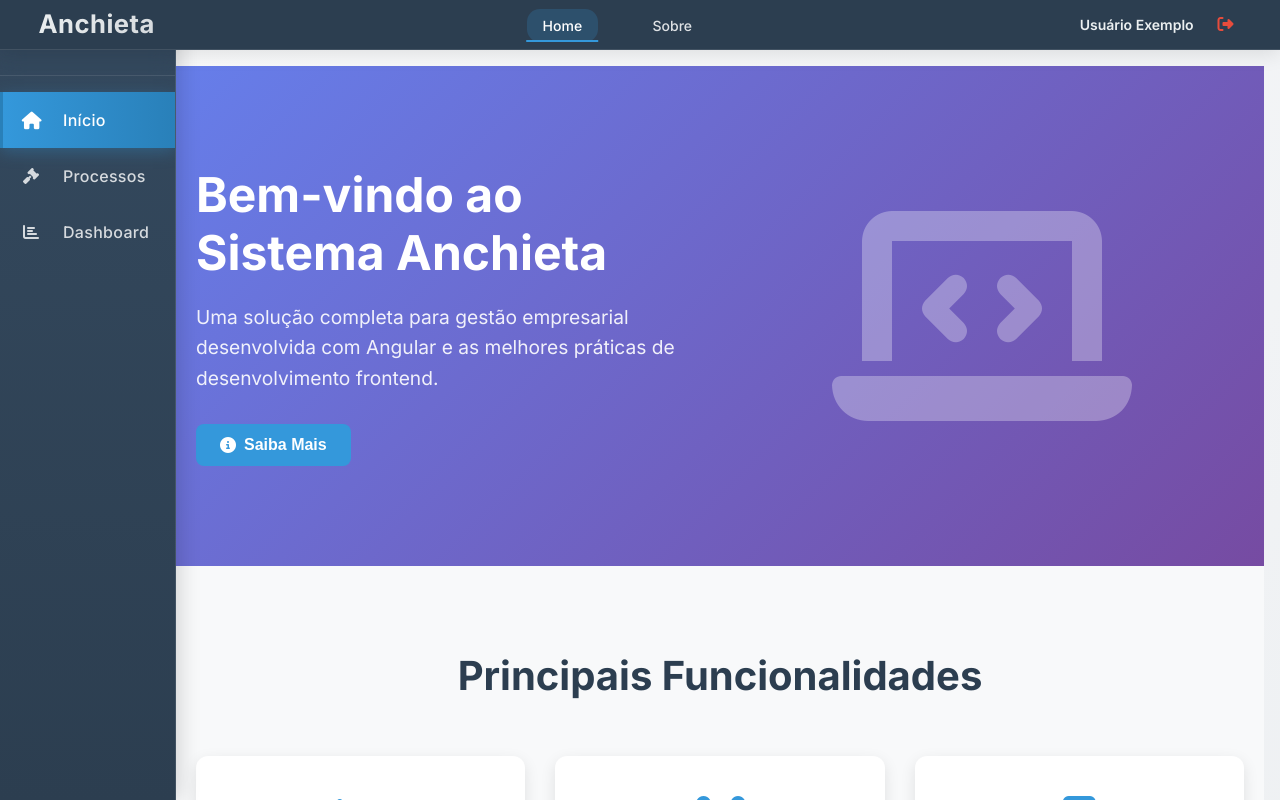
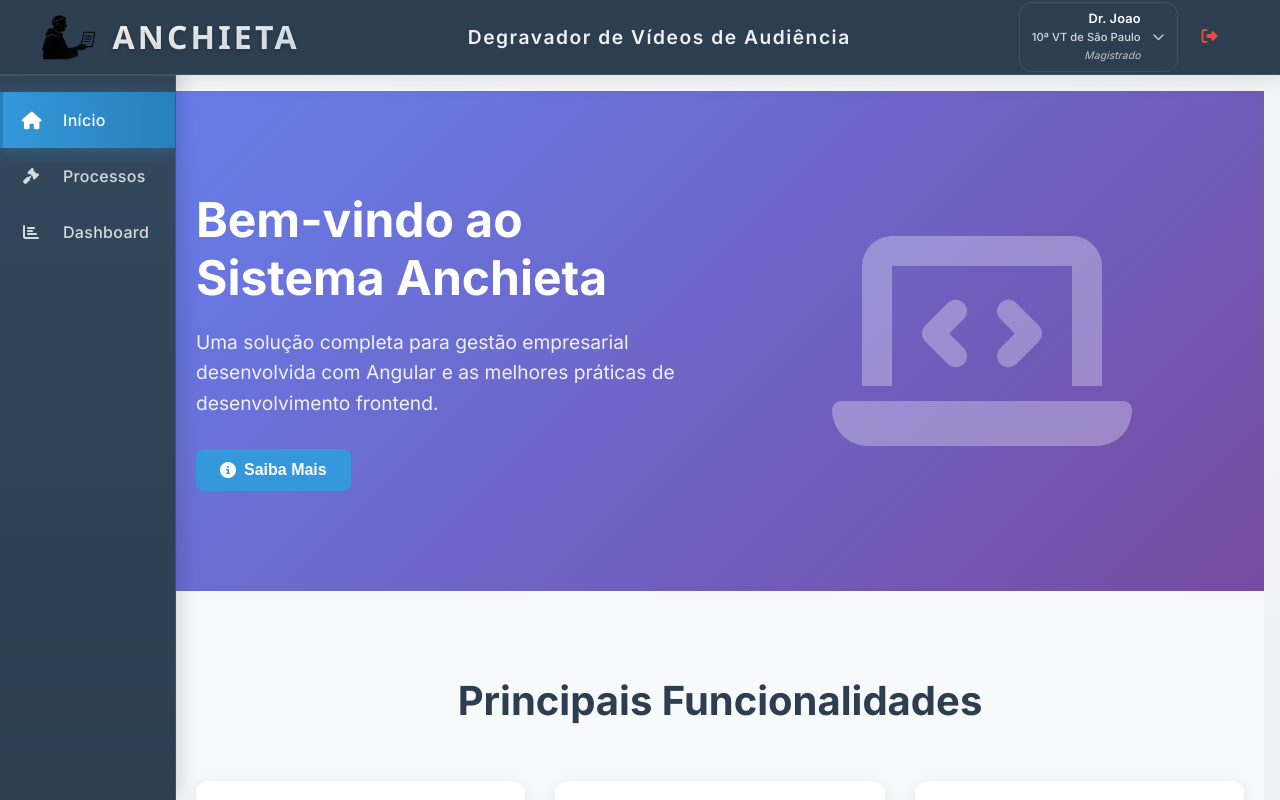
Before and after one commit to themanwithnoname/anchieta-fe, an Angular app: page /home in a window 1280 px wide. Both pictures are taken after a click on the button "Login". Shown: the top 800 px of the page. Built offline with nearby package versions, Linux system fonts and the light colour scheme.

Commit message:
funcional ok

```diff
--- a/src/app/components/header/header.component.html
+++ b/src/app/components/header/header.component.html
@@ -1,19 +1,40 @@
 <header class="header">
   <div class="header-container">
     <div class="logo-section">
+      <img src="assets/anchieta_logo.png" alt="Logo Anchieta" class="logo-image">
       <h1 class="logo">Anchieta</h1>
     </div>
 
     <nav class="nav-menu">
-      <ul class="nav-links">
-        <li><a routerLink="/home" routerLinkActive="active">Home</a></li>
-        <li><a routerLink="/about" routerLinkActive="active">Sobre</a></li>
-      </ul>
+      <h2 class="nav-subtitle">Degravador de Vídeos de Audiência</h2>
     </nav>
 
     <div class="user-menu">
       <div class="user-info" *ngIf="authService.isLoggedIn(); else loginButton">
-        <span class="username">{{ authService.getCurrentUser()?.name }}</span>
+        <div class="user-details">
+          <div class="user-dropdown" (click)="toggleDropdown()">
+            <div class="user-main-info">
+              <span class="username">{{ authService.getCurrentUser()?.name }}</span>
+              <span class="vt-atual">{{ vtAtual() }}</span>
+              <span class="cargo">Magistrado</span>
+            </div>
+            <i class="fas fa-chevron-down dropdown-arrow" [class.rotated]="dropdownAberto()"></i>
+          </div>
+
+          @if (dropdownAberto()) {
+            <div class="dropdown-menu">
+              <div class="dropdown-item" (click)="selecionarVT('10ª VT de São Paulo')" [class.active]="vtAtual() === '10ª VT de São Paulo'">
+                <i class="fas fa-building"></i>
+                10ª VT de São Paulo
+              </div>
+              <div class="dropdown-item" (click)="selecionarVT('1º VT de Osasco')" [class.active]="vtAtual() === '1º VT de Osasco'">
+                <i class="fas fa-building"></i>
+                1º VT de Osasco
+              </div>
+            </div>
+          }
+        </div>
+
         <button class="logout-btn" (click)="logout()">
           <i class="fas fa-sign-out-alt"></i>
         </button>
--- a/src/app/components/header/header.component.scss
+++ b/src/app/components/header/header.component.scss
@@ -23,88 +23,171 @@
   .logo-section {
     display: flex;
     align-items: center;
+    gap: 0.75rem;
+
+    .logo-image {
+      height: clamp(32px, 4vw, 48px);
+      width: auto;
+      object-fit: contain;
+      filter: brightness(1.1) contrast(1.05);
+      transition: var(--transition);
+
+      &:hover {
+        filter: brightness(1.2) contrast(1.1);
+        transform: scale(1.02);
+      }
+    }
 
     .logo {
       margin: 0;
-      font-size: clamp(1.25rem, 2vw, 1.75rem);
-      font-weight: 800;
+      font-size: clamp(1.6rem, 2.5vw, 2.2rem);
+      font-weight: 700;
+      font-family: 'Segoe UI', system-ui, -apple-system, BlinkMacSystemFont, sans-serif;
       color: #ecf0f1;
-      letter-spacing: 0.5px;
-      background: linear-gradient(135deg, #ecf0f1, rgba(255, 255, 255, 0.8));
+      letter-spacing: 0.1em;
+      background: linear-gradient(135deg, #ffffff, #f8f9fa, #e3f2fd);
       -webkit-background-clip: text;
       -webkit-text-fill-color: transparent;
       background-clip: text;
+      text-shadow: 0 2px 4px rgba(0, 0, 0, 0.15);
+      text-transform: uppercase;
     }
   }
 
   .nav-menu {
     justify-self: center;
 
-    .nav-links {
-      display: flex;
-      list-style: none;
+    .nav-subtitle {
       margin: 0;
-      padding: 0;
-      gap: clamp(1.5rem, 3vw, 3rem);
-
-      li {
-        a {
-          color: rgba(255, 255, 255, 0.85);
-          text-decoration: none;
-          padding: 0.5rem 1rem;
-          border-radius: var(--border-radius);
-          transition: var(--transition);
-          font-weight: 500;
-          font-size: clamp(0.875rem, 1vw, 1rem);
-          position: relative;
-
-          &::before {
-            content: '';
-            position: absolute;
-            bottom: 0;
-            left: 50%;
-            width: 0;
-            height: 2px;
-            background: var(--primary);
-            transition: var(--transition);
-            transform: translateX(-50%);
-          }
-
-          &:hover {
-            background: rgba(255, 255, 255, 0.1);
-            color: white;
-            transform: translateY(-2px);
-
-            &::before {
-              width: 80%;
-            }
-          }
-
-          &.active {
-            background: rgba(52, 152, 219, 0.2);
-            color: white;
-
-            &::before {
-              width: 100%;
-            }
-          }
-        }
-      }
+      font-size: clamp(0.95rem, 1.6vw, 1.2rem);
+      font-weight: 600;
+      color: rgba(255, 255, 255, 0.95);
+      text-align: center;
+      letter-spacing: 0.08em;
+      opacity: 0.98;
+      text-transform: none;
+      font-style: normal;
     }
   }
 
   .user-menu {
     justify-self: end;
+    position: relative;
+    margin-right: 1rem;
 
     .user-info {
       display: flex;
       align-items: center;
       gap: 1rem;
 
-      .username {
-        font-weight: 600;
-        color: #ecf0f1;
-        font-size: clamp(0.875rem, 1vw, 1rem);
+      .user-details {
+        position: relative;
+
+        .user-dropdown {
+          display: flex;
+          align-items: center;
+          gap: 0.75rem;
+          cursor: pointer;
+          padding: 0.5rem 0.75rem;
+          border-radius: var(--border-radius);
+          transition: var(--transition);
+          background: transparent;
+          border: 1px solid rgba(255, 255, 255, 0.1);
+
+          &:hover {
+            background: rgba(255, 255, 255, 0.1);
+            border-color: rgba(255, 255, 255, 0.2);
+          }
+
+          .user-main-info {
+            display: flex;
+            flex-direction: column;
+            align-items: flex-end;
+            gap: 0.1rem;
+
+            .username {
+              font-weight: 600;
+              color: #ffffff;
+              font-size: clamp(0.8rem, 0.95vw, 0.95rem);
+              line-height: 1.3;
+              letter-spacing: 0.01em;
+            }
+
+            .vt-atual {
+              font-size: clamp(0.7rem, 0.85vw, 0.8rem);
+              color: rgba(255, 255, 255, 0.8);
+              font-weight: 500;
+              letter-spacing: 0.005em;
+            }
+
+            .cargo {
+              font-size: clamp(0.65rem, 0.8vw, 0.75rem);
+              color: rgba(255, 255, 255, 0.7);
+              font-weight: 400;
+              font-style: italic;
+              letter-spacing: 0.01em;
+            }
+          }
+
+          .dropdown-arrow {
+            font-size: 0.75rem;
+            color: rgba(255, 255, 255, 0.7);
+            transition: transform 0.2s ease;
+
+            &.rotated {
+              transform: rotate(180deg);
+            }
+          }
+        }
+
+        .dropdown-menu {
+          position: absolute;
+          top: calc(100% + 0.5rem);
+          right: 0;
+          background: linear-gradient(135deg, var(--dark) 0%, #2c3e50 100%);
+          border: 1px solid rgba(255, 255, 255, 0.1);
+          border-radius: var(--border-radius);
+          box-shadow: 0 4px 20px rgba(0, 0, 0, 0.3);
+          min-width: 220px;
+          z-index: 1000;
+          overflow: hidden;
+
+          .dropdown-item {
+            display: flex;
+            align-items: center;
+            gap: 0.75rem;
+            padding: 0.75rem 1rem;
+            color: rgba(255, 255, 255, 0.85);
+            cursor: pointer;
+            transition: var(--transition);
+            border-bottom: 1px solid rgba(255, 255, 255, 0.05);
+
+            &:last-child {
+              border-bottom: none;
+            }
+
+            &:hover {
+              background: rgba(52, 152, 219, 0.1);
+              color: white;
+            }
+
+            &.active {
+              background: rgba(52, 152, 219, 0.2);
+              color: var(--primary);
+
+              i {
+                color: var(--primary);
+              }
+            }
+
+            i {
+              font-size: 0.875rem;
+              color: rgba(255, 255, 255, 0.6);
+              width: 1rem;
+              text-align: center;
+            }
+          }
+        }
       }
 
       .logout-btn {
@@ -154,9 +237,6 @@
       padding: 0 4rem;
     }
 
-    .nav-menu .nav-links {
-      gap: 4rem;
-    }
   }
 }
 
--- a/src/app/components/header/header.component.ts
+++ b/src/app/components/header/header.component.ts
@@ -1,4 +1,4 @@
-import { Component } from '@angular/core';
+import { Component, signal } from '@angular/core';
 import { CommonModule } from '@angular/common';
 import { RouterModule } from '@angular/router';
 import { AuthService } from '../../services/auth.service';
@@ -11,13 +11,25 @@ import { AuthService } from '../../services/auth.service';
   styleUrl: './header.component.scss'
 })
 export class HeaderComponent {
+  dropdownAberto = signal<boolean>(false);
+  vtAtual = signal<string>('10ª VT de São Paulo');
+
   constructor(public authService: AuthService) {}
 
   login() {
-    this.authService.login('usuario&#64;exemplo.com', 'senha123');
+    this.authService.login('usuario@exemplo.com', 'senha123');
   }
 
   logout() {
     this.authService.logout();
   }
+
+  toggleDropdown() {
+    this.dropdownAberto.set(!this.dropdownAberto());
+  }
+
+  selecionarVT(vt: string) {
+    this.vtAtual.set(vt);
+    this.dropdownAberto.set(false);
+  }
 }
--- a/src/app/pages/detalhe-processo/detalhe-processo.component.html
+++ b/src/app/pages/detalhe-processo/detalhe-processo.component.html
@@ -14,9 +14,12 @@
         <i class="fas fa-file-alt"></i>
         Ver Resumo
       </button>
-      <button class="btn-action btn-minuta" (click)="gerarMinutaPje()" title="Gerar minuta para PJe">
-        <i class="fas fa-file-export"></i>
-        Gerar minuta PJe
+      <button class="btn-action btn-minuta"
+              (click)="gerarMinutaPje()"
+              [disabled]="minutaEnviada()"
+              [title]="minutaEnviada() ? 'Minuta já foi enviada' : 'Gerar minuta para PJe'">
+        <i class="fas" [class.fa-file-export]="!minutaEnviada()" [class.fa-lock]="minutaEnviada()"></i>
+        {{ minutaEnviada() ? 'Minuta enviada' : 'Gerar minuta PJe' }}
       </button>
     </div>
   </div>
--- a/src/app/pages/detalhe-processo/detalhe-processo.component.scss
+++ b/src/app/pages/detalhe-processo/detalhe-processo.component.scss
@@ -122,6 +122,19 @@
 
           &:hover {
             background: linear-gradient(135deg, #229954 0%, #1e8449 100%);
+          }
+
+          &:disabled {
+            background: linear-gradient(135deg, #95a5a6 0%, #7f8c8d 100%) !important;
+            color: #ecf0f1 !important;
+            cursor: not-allowed !important;
+            opacity: 0.8 !important;
+
+            &:hover {
+              background: linear-gradient(135deg, #95a5a6 0%, #7f8c8d 100%) !important;
+              transform: none !important;
+              box-shadow: 0 2px 4px rgba(0, 0, 0, 0.1) !important;
+            }
           }
         }
       }
--- a/src/app/services/auth.service.ts
+++ b/src/app/services/auth.service.ts
@@ -27,7 +27,7 @@ export class AuthService {
     if (email && password) {
       const user: User = {
         id: 1,
-        name: 'Usuário Exemplo',
+        name: 'Dr. Joao',
         email: email
       };
 
--- a/src/styles.scss
+++ b/src/styles.scss
@@ -35,7 +35,7 @@ html, body {
   --dark: #2c3e50;
   --sidebar-width: clamp(160px, 12vw, 224px);
   --sidebar-collapsed-width: clamp(40px, 3vw, 48px);
-  --header-height: clamp(50px, 5vh, 70px);
+  --header-height: clamp(75px, 7vh, 100px);
   --content-padding: clamp(1rem, 2vw, 2rem);
   --border-radius: clamp(8px, 1vw, 16px);
   --shadow: 0 4px 20px rgba(0, 0, 0, 0.1);
```
Also changed, not shown: src/app/pages/detalhe-processo/detalhe-processo.component.ts (+53 -8 lines), src/assets/anchieta_logo.png (added), videos/01d83e38-77b9-4185-80e1-020c2e23b9c9_resumo.txt (added).
